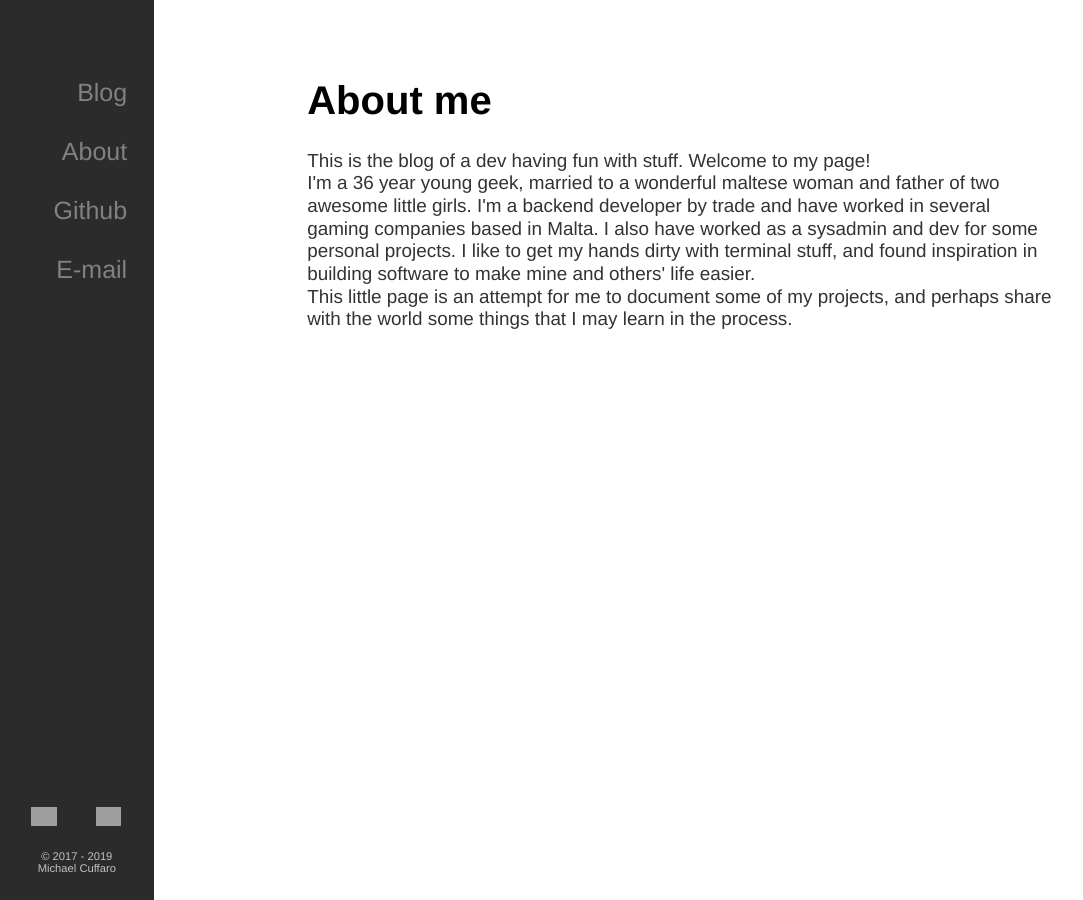
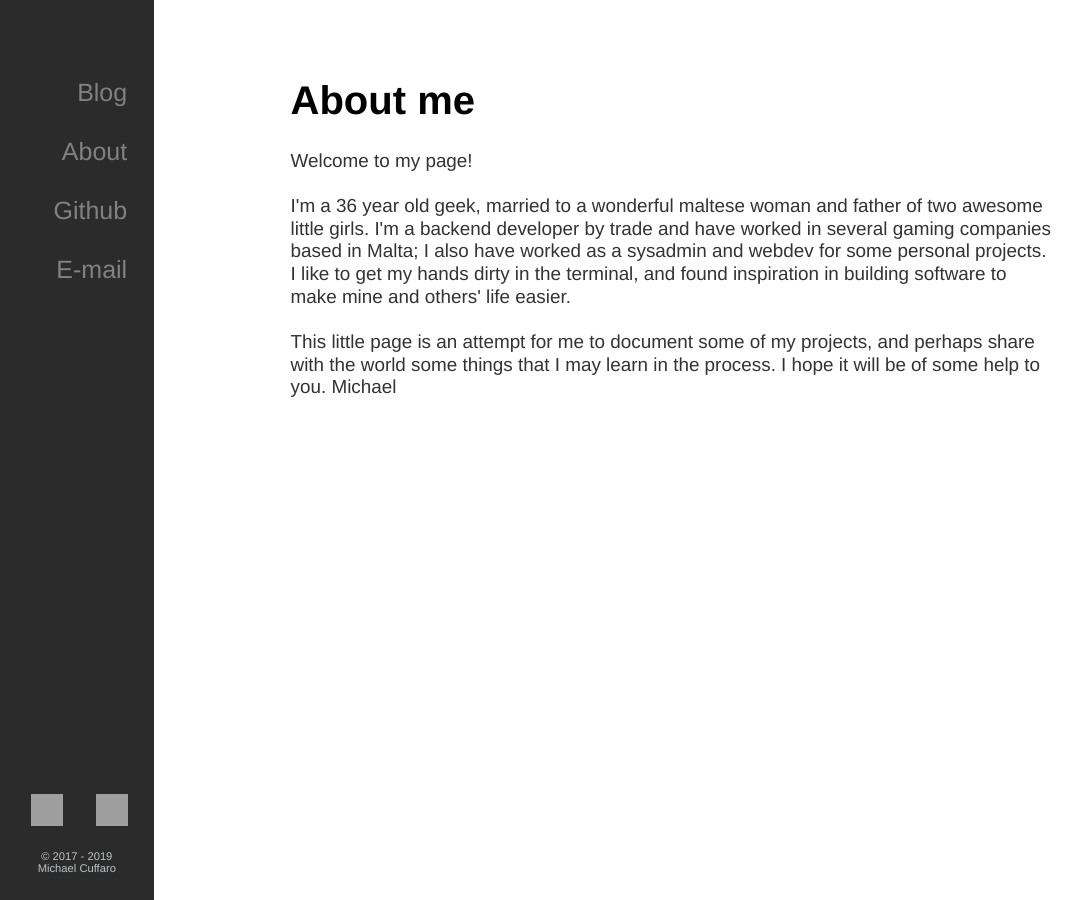
Before and after one commit to maiku1008/maiku1008.github.io, a Jekyll site: the page built from about/index.html, in a window 1280 px wide. Shown: the whole page, without its empty margins (0-1083 px from the left). Built offline with Jekyll 4.4.1, drawn with Linux system fonts in a browser that asks for light colours; grey boxes are pictures that could not be loaded.

Commit message:
working on responsive header

```diff
--- a/_layouts/default.html
+++ b/_layouts/default.html
@@ -11,6 +11,16 @@
 		</head>
 
         <body>
+        <!-- <header class="header">
+            <nav>
+                    <ul>
+                        <li><a href="/">Blog</a></li>
+                        <li><a href="/about">About</a></li>
+                        <li><a target="_blank" rel="noopener noreferrer" href="https://github.com/micuffaro">Github</a></li>
+                        <li><a href="mailto:michael@cuffaro.com">E-mail</a></li>
+                    </ul>
+            </nav>
+        </header> -->
 
         <!-- Side navigation -->
         <div class="sidenav">
@@ -36,18 +46,17 @@
                 <div class="row">
                     <div class="column">
                         <a target="_blank" rel="noopener noreferrer" href="https://twitter.com/micuffaro">
-                            <img src="/static/twitter.png" style="width:100%">
+                            <img src="/static/twitter.png" style="min-width: 32px; min-height: 32px;">
                         </a>
                     </div>
                     <div class="column">
                         <a target="_blank" rel="noopener noreferrer" href="https://www.linkedin.com/in/michael-cuffaro-709354109/">
-                            <img src="/static/linkedin.png" style="width:100%">
+                            <img src="/static/linkedin.png" style="min-width: 32px; min-height: 32px;">
                         </a>
                     </div>
                 </div>
                 <div class="row">
                     <div class="footer-copyright">
-                        <!-- © 2017 - 2019 > -->
                         © 2017 - 2019
                         <br>
                         Michael Cuffaro
--- a/about/index.html
+++ b/about/index.html
@@ -4,11 +4,16 @@
 ---
 <div class="about">
 	<h1>About me</h1>
-    <p>This is the blog of a dev having fun with stuff. Welcome to my page!<br>
-	I'm a 36 year young geek, married to a wonderful maltese woman and father of two awesome little girls.
-  I'm a backend developer by trade and have worked in several gaming companies based in Malta.
-  I also have worked as a sysadmin and dev for some personal projects.
-  I like to get my hands dirty with terminal stuff, and found inspiration in building software to make mine and others' life easier.<br>
-  This little page is an attempt for me to document some of my projects, and perhaps share with the world some things that I may learn in the process.
-  </p>
+    <p>Welcome to my page!<br>
+    <br>
+	I'm a 36 year old geek, married to a wonderful maltese woman and father of two awesome little girls.
+    I'm a backend developer by trade and have worked in several gaming companies based in Malta;
+    I also have worked as a sysadmin and webdev for some personal projects.
+    I like to get my hands dirty in the terminal, and found inspiration in building software to make mine and others' life easier.<br>
+    <br>
+    This little page is an attempt for me to document some of my projects, and perhaps share with the world some things that I may learn in the process.
+    I hope it will be of some help to you.
+
+    Michael
+    </p>
 </div>
--- a/css/main.css
+++ b/css/main.css
@@ -114,7 +114,7 @@
 ul.posts {
     margin: 20px auto 40px;
     font-size: 1.7em;
-    padding-left: 10%;
+    padding-left: 8%;
     font-weight: normal;
     line-height: 1.1em;
 }
@@ -124,7 +124,7 @@
 }
 
 .about {
-    padding-left: 10%;
+    padding-left: 8%;
 }
 
 .column {
@@ -198,7 +198,7 @@
     padding: 0px 10px;
 }
 
-@media (max-width: 768px) {
+@media (max-width: 1100px) {
     .sidenav {
         display: none;
     }
```
